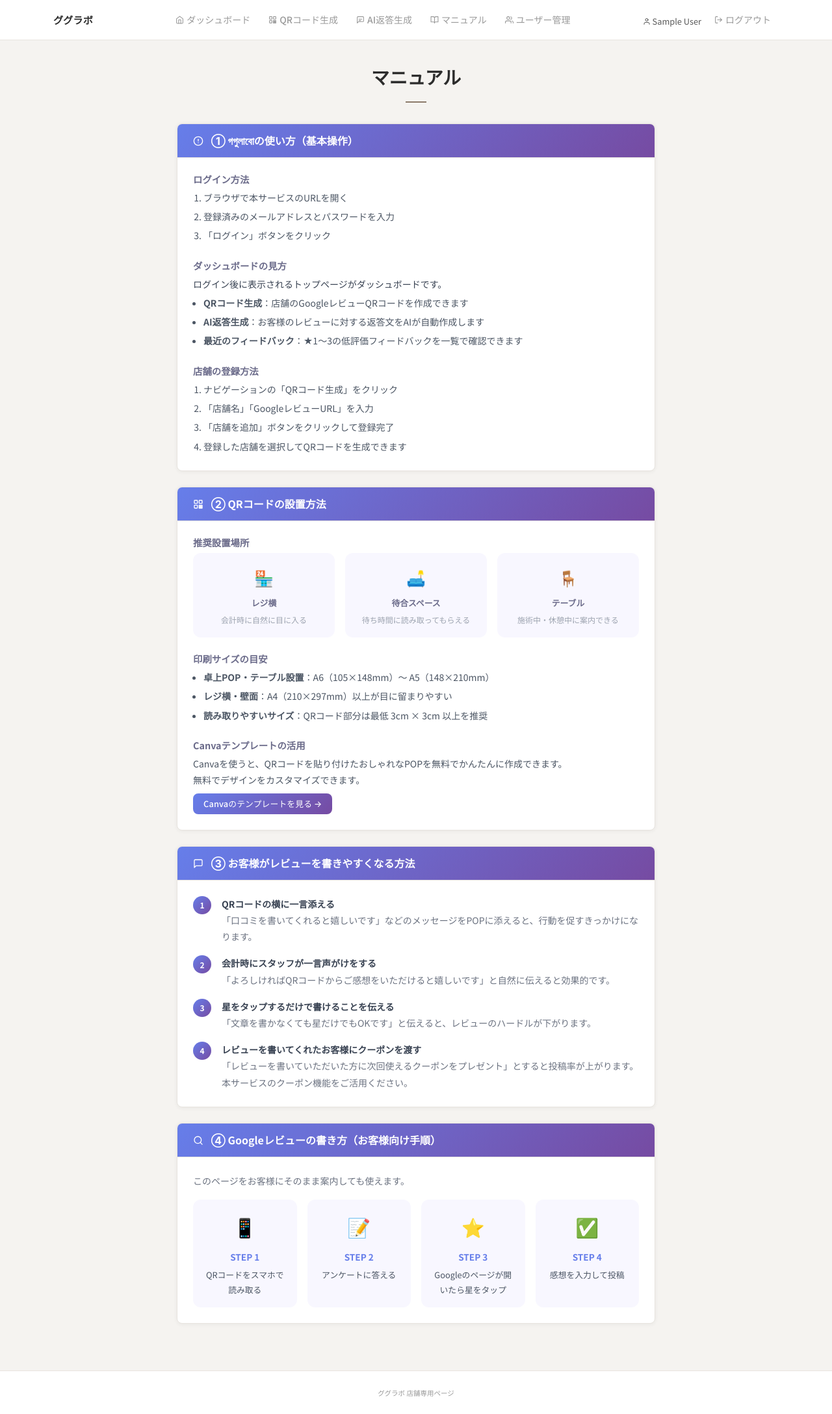
After one commit to shotatsuruda/gugulabo, a Flask app: page /manual in a window 1280 px wide. The commit adds this page. Shown: the whole page at 65% size. Run offline with Flask 3, Linux system fonts and the light colour scheme; the visitor is signed in with stand-in values (Sample User, id 1); some libraries are stand-ins or nearby versions.

Commit message:
マニュアル復元・店舗登録1店舗制限

```diff
--- a/app.py
+++ b/app.py
@@ -814,6 +814,12 @@ def request_coupon(slug):
 
 # ----- 管理画面: QRコード生成 -----
 
+@app.route("/manual")
+@login_required
+def manual():
+    return render_template("manual.html")
+
+
 @app.route("/qr")
 @login_required
 def qr_form():
@@ -837,6 +843,14 @@ def get_shops():
 @login_required
 def add_shop():
     """店舗を追加する（ログインユーザーに紐づける）"""
+    conn = get_db()
+    existing = conn.execute(
+        "SELECT COUNT(*) as cnt FROM shops WHERE user_id = ?", (current_user.id,)
+    ).fetchone()
+    conn.close()
+    if existing and existing["cnt"] >= 1:
+        return jsonify({"error": "1アカウントにつき1店舗まで登録できます"}), 400
+
     data = request.get_json()
     name          = (data.get("name")          or "").strip()
     review_url    = (data.get("review_url")    or "").strip()
--- a/templates/base.html
+++ b/templates/base.html
@@ -41,6 +41,11 @@
                             <svg xmlns="http://www.w3.org/2000/svg" width="13" height="13" viewBox="0 0 24 24" fill="none" stroke="currentColor" stroke-width="2" stroke-linecap="round" stroke-linejoin="round" style="vertical-align:-1px;margin-right:4px;"><path d="M21 15a2 2 0 0 1-2 2H7l-4 4V5a2 2 0 0 1 2-2h14a2 2 0 0 1 2 2z"/><line x1="8" y1="10" x2="16" y2="10"/><line x1="8" y1="14" x2="13" y2="14"/></svg>AI返答生成
                         </a>
                     </li>
+                    <li class="nav-item">
+                        <a class="nav-link" href="/manual">
+                            <svg xmlns="http://www.w3.org/2000/svg" width="13" height="13" viewBox="0 0 24 24" fill="none" stroke="currentColor" stroke-width="2" stroke-linecap="round" stroke-linejoin="round" style="vertical-align:-1px;margin-right:4px;"><path d="M2 3h6a4 4 0 0 1 4 4v14a3 3 0 0 0-3-3H2z"/><path d="M22 3h-6a4 4 0 0 0-4 4v14a3 3 0 0 1 3-3h7z"/></svg>マニュアル
+                        </a>
+                    </li>
                     {% if current_user.is_admin %}
                     <li class="nav-item">
                         <a class="nav-link" href="/admin">
--- /dev/null
+++ b/templates/manual.html
@@ -0,0 +1,200 @@
+{% extends 'base.html' %}
+
+{% block title %}マニュアル | গগুলাবো{% endblock %}
+
+{% block content %}
+
+<div class="home-hero">
+    <h1>マニュアル</h1>
+    <hr class="home-divider">
+</div>
+
+<div class="row justify-content-center">
+<div class="col-lg-8">
+
+    <!-- ① গগুলাবোの使い方 -->
+    <div class="card mb-4" style="border-radius:16px;overflow:hidden;">
+        <div class="card-header py-3 px-4" style="background:linear-gradient(135deg,#667eea,#764ba2);border:none;">
+            <h2 class="mb-0 fw-bold" style="font-size:1rem;color:#fff;">
+                <svg xmlns="http://www.w3.org/2000/svg" width="16" height="16" viewBox="0 0 24 24" fill="none" stroke="currentColor" stroke-width="2" stroke-linecap="round" stroke-linejoin="round" style="vertical-align:-2px;margin-right:8px;"><circle cx="12" cy="12" r="10"/><line x1="12" y1="8" x2="12" y2="12"/><line x1="12" y1="16" x2="12.01" y2="16"/></svg>
+                ① গগুলাবোの使い方（基本操作）
+            </h2>
+        </div>
+        <div class="card-body px-4 py-4" style="font-size:0.875rem;color:#374151;line-height:1.8;">
+
+            <h3 class="fw-bold mb-2" style="font-size:0.9rem;color:#6b6b8a;">ログイン方法</h3>
+            <ol class="mb-4 ps-3" style="color:#4b5563;">
+                <li class="mb-1">ブラウザで本サービスのURLを開く</li>
+                <li class="mb-1">登録済みのメールアドレスとパスワードを入力</li>
+                <li>「ログイン」ボタンをクリック</li>
+            </ol>
+
+            <h3 class="fw-bold mb-2" style="font-size:0.9rem;color:#6b6b8a;">ダッシュボードの見方</h3>
+            <p class="mb-1">ログイン後に表示されるトップページがダッシュボードです。</p>
+            <ul class="mb-4 ps-3" style="color:#4b5563;">
+                <li class="mb-1"><strong>QRコード生成</strong>：店舗のGoogleレビューQRコードを作成できます</li>
+                <li class="mb-1"><strong>AI返答生成</strong>：お客様のレビューに対する返答文をAIが自動作成します</li>
+                <li><strong>最近のフィードバック</strong>：★1〜3の低評価フィードバックを一覧で確認できます</li>
+            </ul>
+
+            <h3 class="fw-bold mb-2" style="font-size:0.9rem;color:#6b6b8a;">店舗の登録方法</h3>
+            <ol class="mb-0 ps-3" style="color:#4b5563;">
+                <li class="mb-1">ナビゲーションの「QRコード生成」をクリック</li>
+                <li class="mb-1">「店舗名」「GoogleレビューURL」を入力</li>
+                <li class="mb-1">「店舗を追加」ボタンをクリックして登録完了</li>
+                <li>登録した店舗を選択してQRコードを生成できます</li>
+            </ol>
+
+        </div>
+    </div>
+
+    <!-- ② QRコードの設置方法 -->
+    <div class="card mb-4" style="border-radius:16px;overflow:hidden;">
+        <div class="card-header py-3 px-4" style="background:linear-gradient(135deg,#667eea,#764ba2);border:none;">
+            <h2 class="mb-0 fw-bold" style="font-size:1rem;color:#fff;">
+                <svg xmlns="http://www.w3.org/2000/svg" width="16" height="16" viewBox="0 0 24 24" fill="none" stroke="currentColor" stroke-width="2" stroke-linecap="round" stroke-linejoin="round" style="vertical-align:-2px;margin-right:8px;"><rect x="3" y="3" width="7" height="7" rx="1"/><rect x="14" y="3" width="7" height="7" rx="1"/><rect x="3" y="14" width="7" height="7" rx="1"/><rect x="14" y="14" width="3" height="3"/><rect x="18" y="14" width="3" height="3"/><rect x="14" y="18" width="3" height="3"/><rect x="18" y="18" width="3" height="3"/></svg>
+                ② QRコードの設置方法
+            </h2>
+        </div>
+        <div class="card-body px-4 py-4" style="font-size:0.875rem;color:#374151;line-height:1.8;">
+
+            <h3 class="fw-bold mb-2" style="font-size:0.9rem;color:#6b6b8a;">推奨設置場所</h3>
+            <div class="row g-3 mb-4">
+                <div class="col-sm-4">
+                    <div class="text-center p-3" style="background:#f8f7ff;border-radius:12px;">
+                        <div style="font-size:1.5rem;margin-bottom:6px;">🏪</div>
+                        <div class="fw-bold" style="font-size:0.8rem;color:#6b6b8a;">レジ横</div>
+                        <div style="font-size:0.75rem;color:#9ca3af;margin-top:4px;">会計時に自然に目に入る</div>
+                    </div>
+                </div>
+                <div class="col-sm-4">
+                    <div class="text-center p-3" style="background:#f8f7ff;border-radius:12px;">
+                        <div style="font-size:1.5rem;margin-bottom:6px;">🛋️</div>
+                        <div class="fw-bold" style="font-size:0.8rem;color:#6b6b8a;">待合スペース</div>
+                        <div style="font-size:0.75rem;color:#9ca3af;margin-top:4px;">待ち時間に読み取ってもらえる</div>
+                    </div>
+                </div>
+                <div class="col-sm-4">
+                    <div class="text-center p-3" style="background:#f8f7ff;border-radius:12px;">
+                        <div style="font-size:1.5rem;margin-bottom:6px;">🪑</div>
+                        <div class="fw-bold" style="font-size:0.8rem;color:#6b6b8a;">テーブル</div>
+                        <div style="font-size:0.75rem;color:#9ca3af;margin-top:4px;">施術中・休憩中に案内できる</div>
+                    </div>
+                </div>
+            </div>
+
+            <h3 class="fw-bold mb-2" style="font-size:0.9rem;color:#6b6b8a;">印刷サイズの目安</h3>
+            <ul class="mb-4 ps-3" style="color:#4b5563;">
+                <li class="mb-1"><strong>卓上POP・テーブル設置</strong>：A6（105×148mm）〜 A5（148×210mm）</li>
+                <li class="mb-1"><strong>レジ横・壁面</strong>：A4（210×297mm）以上が目に留まりやすい</li>
+                <li><strong>読み取りやすいサイズ</strong>：QRコード部分は最低 3cm × 3cm 以上を推奨</li>
+            </ul>
+
+            <h3 class="fw-bold mb-2" style="font-size:0.9rem;color:#6b6b8a;">Canvaテンプレートの活用</h3>
+            <p class="mb-2" style="color:#4b5563;">
+                Canvaを使うと、QRコードを貼り付けたおしゃれなPOPを無料でかんたんに作成できます。<br>
+                無料でデザインをカスタマイズできます。
+            </p>
+            <a href="https://www.canva.com/s/templates?query=QR" target="_blank" rel="noopener"
+               class="btn btn-sm"
+               style="background:linear-gradient(135deg,#667eea,#764ba2);color:#fff;border:none;border-radius:8px;font-size:0.8rem;padding:6px 16px;">
+                Canvaのテンプレートを見る →
+            </a>
+
+        </div>
+    </div>
+
+    <!-- ③ お客様がレビューを書きやすくなる方法 -->
+    <div class="card mb-4" style="border-radius:16px;overflow:hidden;">
+        <div class="card-header py-3 px-4" style="background:linear-gradient(135deg,#667eea,#764ba2);border:none;">
+            <h2 class="mb-0 fw-bold" style="font-size:1rem;color:#fff;">
+                <svg xmlns="http://www.w3.org/2000/svg" width="16" height="16" viewBox="0 0 24 24" fill="none" stroke="currentColor" stroke-width="2" stroke-linecap="round" stroke-linejoin="round" style="vertical-align:-2px;margin-right:8px;"><path d="M21 15a2 2 0 0 1-2 2H7l-4 4V5a2 2 0 0 1 2-2h14a2 2 0 0 1 2 2z"/></svg>
+                ③ お客様がレビューを書きやすくなる方法
+            </h2>
+        </div>
+        <div class="card-body px-4 py-4" style="font-size:0.875rem;color:#374151;line-height:1.8;">
+
+            <ul class="list-unstyled mb-0">
+                <li class="d-flex gap-3 mb-3">
+                    <span style="flex-shrink:0;width:28px;height:28px;background:linear-gradient(135deg,#667eea,#764ba2);border-radius:50%;display:flex;align-items:center;justify-content:center;color:#fff;font-size:0.75rem;font-weight:700;">1</span>
+                    <div>
+                        <strong>QRコードの横に一言添える</strong><br>
+                        <span style="color:#6b7280;">「口コミを書いてくれると嬉しいです」などのメッセージをPOPに添えると、行動を促すきっかけになります。</span>
+                    </div>
+                </li>
+                <li class="d-flex gap-3 mb-3">
+                    <span style="flex-shrink:0;width:28px;height:28px;background:linear-gradient(135deg,#667eea,#764ba2);border-radius:50%;display:flex;align-items:center;justify-content:center;color:#fff;font-size:0.75rem;font-weight:700;">2</span>
+                    <div>
+                        <strong>会計時にスタッフが一言声がけをする</strong><br>
+                        <span style="color:#6b7280;">「よろしければQRコードからご感想をいただけると嬉しいです」と自然に伝えると効果的です。</span>
+                    </div>
+                </li>
+                <li class="d-flex gap-3 mb-3">
+                    <span style="flex-shrink:0;width:28px;height:28px;background:linear-gradient(135deg,#667eea,#764ba2);border-radius:50%;display:flex;align-items:center;justify-content:center;color:#fff;font-size:0.75rem;font-weight:700;">3</span>
+                    <div>
+                        <strong>星をタップするだけで書けることを伝える</strong><br>
+                        <span style="color:#6b7280;">「文章を書かなくても星だけでもOKです」と伝えると、レビューのハードルが下がります。</span>
+                    </div>
+                </li>
+                <li class="d-flex gap-3 mb-0">
+                    <span style="flex-shrink:0;width:28px;height:28px;background:linear-gradient(135deg,#667eea,#764ba2);border-radius:50%;display:flex;align-items:center;justify-content:center;color:#fff;font-size:0.75rem;font-weight:700;">4</span>
+                    <div>
+                        <strong>レビューを書いてくれたお客様にクーポンを渡す</strong><br>
+                        <span style="color:#6b7280;">「レビューを書いていただいた方に次回使えるクーポンをプレゼント」とすると投稿率が上がります。本サービスのクーポン機能をご活用ください。</span>
+                    </div>
+                </li>
+            </ul>
+
+        </div>
+    </div>
+
+    <!-- ④ Googleレビューの書き方（お客様向け手順） -->
+    <div class="card mb-4" style="border-radius:16px;overflow:hidden;">
+        <div class="card-header py-3 px-4" style="background:linear-gradient(135deg,#667eea,#764ba2);border:none;">
+            <h2 class="mb-0 fw-bold" style="font-size:1rem;color:#fff;">
+                <svg xmlns="http://www.w3.org/2000/svg" width="16" height="16" viewBox="0 0 24 24" fill="none" stroke="currentColor" stroke-width="2" stroke-linecap="round" stroke-linejoin="round" style="vertical-align:-2px;margin-right:8px;"><circle cx="11" cy="11" r="8"/><line x1="21" y1="21" x2="16.65" y2="16.65"/></svg>
+                ④ Googleレビューの書き方（お客様向け手順）
+            </h2>
+        </div>
+        <div class="card-body px-4 py-4" style="font-size:0.875rem;color:#374151;line-height:1.8;">
+
+            <p class="mb-3" style="color:#6b7280;">このページをお客様にそのまま案内しても使えます。</p>
+
+            <div class="row g-3">
+                <div class="col-sm-6 col-lg-3">
+                    <div class="text-center p-3 h-100" style="background:#f8f7ff;border-radius:12px;">
+                        <div style="font-size:1.8rem;margin-bottom:8px;">📱</div>
+                        <div class="fw-bold mb-1" style="font-size:0.85rem;color:#667eea;">STEP 1</div>
+                        <div style="font-size:0.8rem;color:#4b5563;">QRコードをスマホで読み取る</div>
+                    </div>
+                </div>
+                <div class="col-sm-6 col-lg-3">
+                    <div class="text-center p-3 h-100" style="background:#f8f7ff;border-radius:12px;">
+                        <div style="font-size:1.8rem;margin-bottom:8px;">📝</div>
+                        <div class="fw-bold mb-1" style="font-size:0.85rem;color:#667eea;">STEP 2</div>
+                        <div style="font-size:0.8rem;color:#4b5563;">アンケートに答える</div>
+                    </div>
+                </div>
+                <div class="col-sm-6 col-lg-3">
+                    <div class="text-center p-3 h-100" style="background:#f8f7ff;border-radius:12px;">
+                        <div style="font-size:1.8rem;margin-bottom:8px;">⭐</div>
+                        <div class="fw-bold mb-1" style="font-size:0.85rem;color:#667eea;">STEP 3</div>
+                        <div style="font-size:0.8rem;color:#4b5563;">Googleのページが開いたら星をタップ</div>
+                    </div>
+                </div>
+                <div class="col-sm-6 col-lg-3">
+                    <div class="text-center p-3 h-100" style="background:#f8f7ff;border-radius:12px;">
+                        <div style="font-size:1.8rem;margin-bottom:8px;">✅</div>
+                        <div class="fw-bold mb-1" style="font-size:0.85rem;color:#667eea;">STEP 4</div>
+                        <div style="font-size:0.8rem;color:#4b5563;">感想を入力して投稿</div>
+                    </div>
+                </div>
+            </div>
+
+        </div>
+    </div>
+
+</div>
+</div>
+
+{% endblock %}
```
